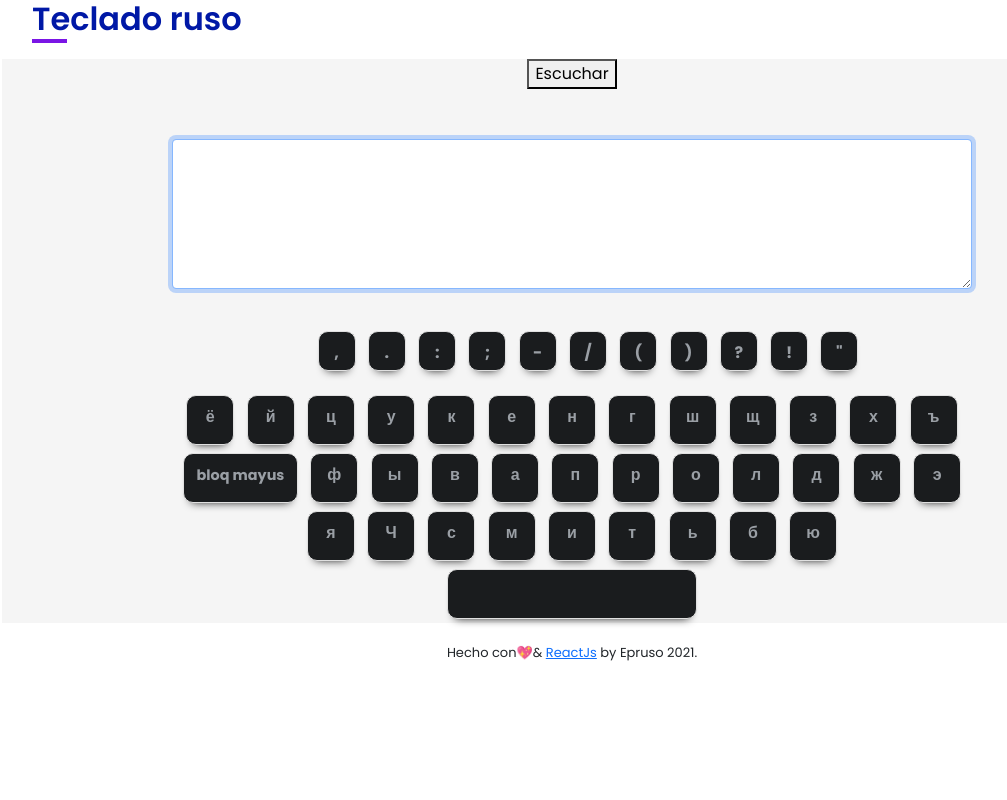
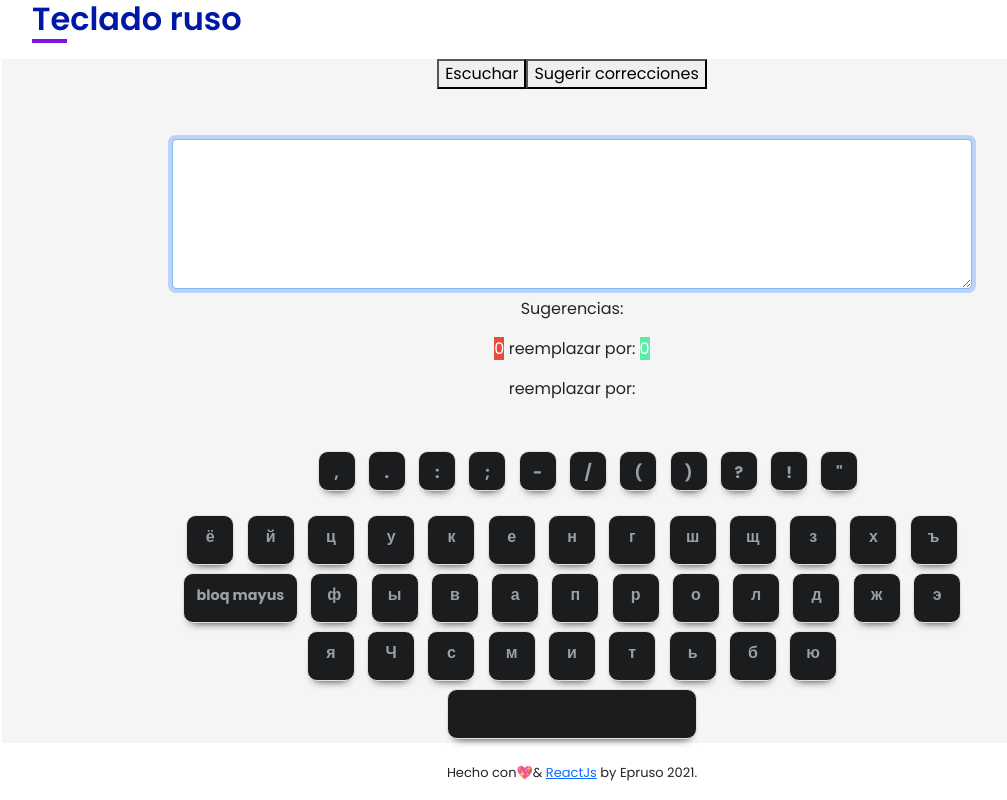
Before and after one commit to miguebalderrama/russian-keyboard, a React (Create React App) app: page / in a window 1280 px wide. Shown: the whole page, without its empty margins (68-1075 px from the left). Built offline with nearby package versions, Linux system fonts and the light colour scheme.

Commit message:
agregamos coreccion de errores

```diff
--- a/src/components/Screen.css
+++ b/src/components/Screen.css
@@ -8,3 +8,13 @@
   font-size: 1.1rem;
 
 }
+.bien {
+  font-family: 'Poppins', sans-serif;
+  background-color: #5DECA5;
+  color:#fff
+}
+.mal{
+  font-family: 'Poppins', sans-serif;
+  background-color: #e64c3e;
+  color: #fff;
+}
--- a/src/components/Screen.js
+++ b/src/components/Screen.js
@@ -6,7 +6,8 @@ import "./Screen.css";
 
 function Screen() {
 
-
+  const [token, setToken] = useState([0]);
+  const [sugges, setSugges] = useState([0]);
   const { addKey } = useContext(KeyContext);
   const [Screen, setScreen] = useState("");
 
@@ -49,14 +50,55 @@ utter.onend = function() {
 // speak
 window.speechSynthesis.speak(utter);
  }
+ const spell = () => {
+    let text = document.getElementById('screen').value;
+    const encodedParams = new URLSearchParams();
+    encodedParams.append("Text", text);
+
+const options = {
+	method: 'POST',
+	headers: {
+		'content-type': 'application/x-www-form-urlencoded',
+		'X-RapidAPI-Host': 'bing-spell-check2.p.rapidapi.com',
+		'X-RapidAPI-Key': 'c5588a863cmsh3c0b0b5ac819b2bp18c033jsn2e295f1bef86'
+	},
+	body: encodedParams
+};
+ let array1 = [];
+ let array2 = [];
+fetch('https://bing-spell-check2.p.rapidapi.com/spellcheck?mode=spell&mkt=ru-RU', options)
+	.then(response => response.json())
+	.then( (response) => {
+    response.flaggedTokens.forEach(token => {
+      //console.log(token.token);
+     // console.log(token.suggestions[0].suggestion);
+      array1.push(token.suggestions[0].suggestion);
+      array2.push(token.token);
+    })
+    setSugges(array1);
+    setToken(array2);
+    console.log(sugges);
+    }
+      )
+	.catch(err => console.error(err));
+
+
+ }
 
     return (
 
  <>
  <button onClick={speakRussian}>Escuchar</button>
+ <button onClick={spell}>Sugerir correcciones</button>
+
 <FloatingLabel  className="mb-2" style={{ margin: "auto",width: "80%", paddingTop: '50px'}}>
     <Form.Control onKeyDown={(e)=> keyDown(e)} id='screen' as="textarea" placeholder="Leave a comment here"  style={{ height:"150px" }} autoFocus />
   </FloatingLabel>
+ <div id="suggestion">
+   <p>Sugerencias:</p>
+   <p><span className='mal'>{token[0]}</span> reemplazar por: <span id="bien" className='bien'>{sugges[0]}</span></p>
+   <p><span className='mal'>{token[1]}</span> reemplazar por: <span className='bien'>{sugges[1]}</span></p>
+ </div>
   </>
 
     )
```
